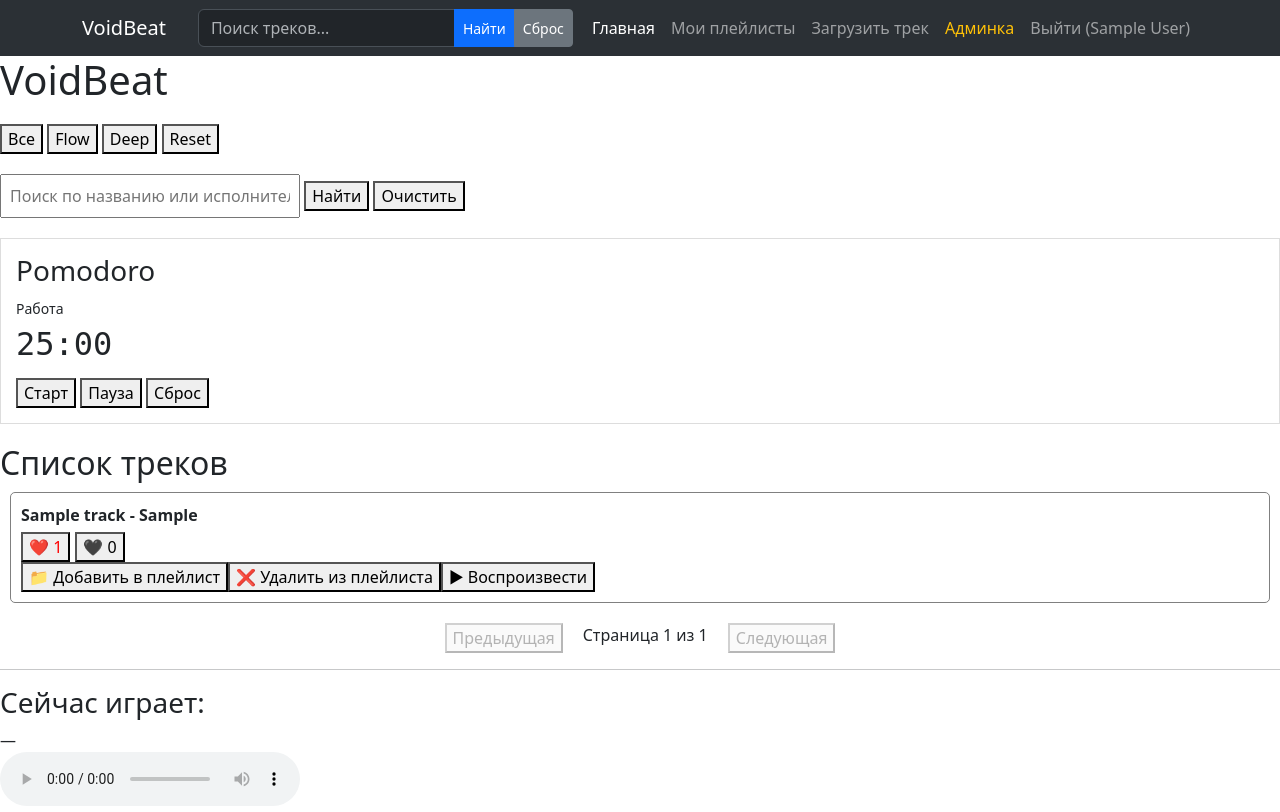
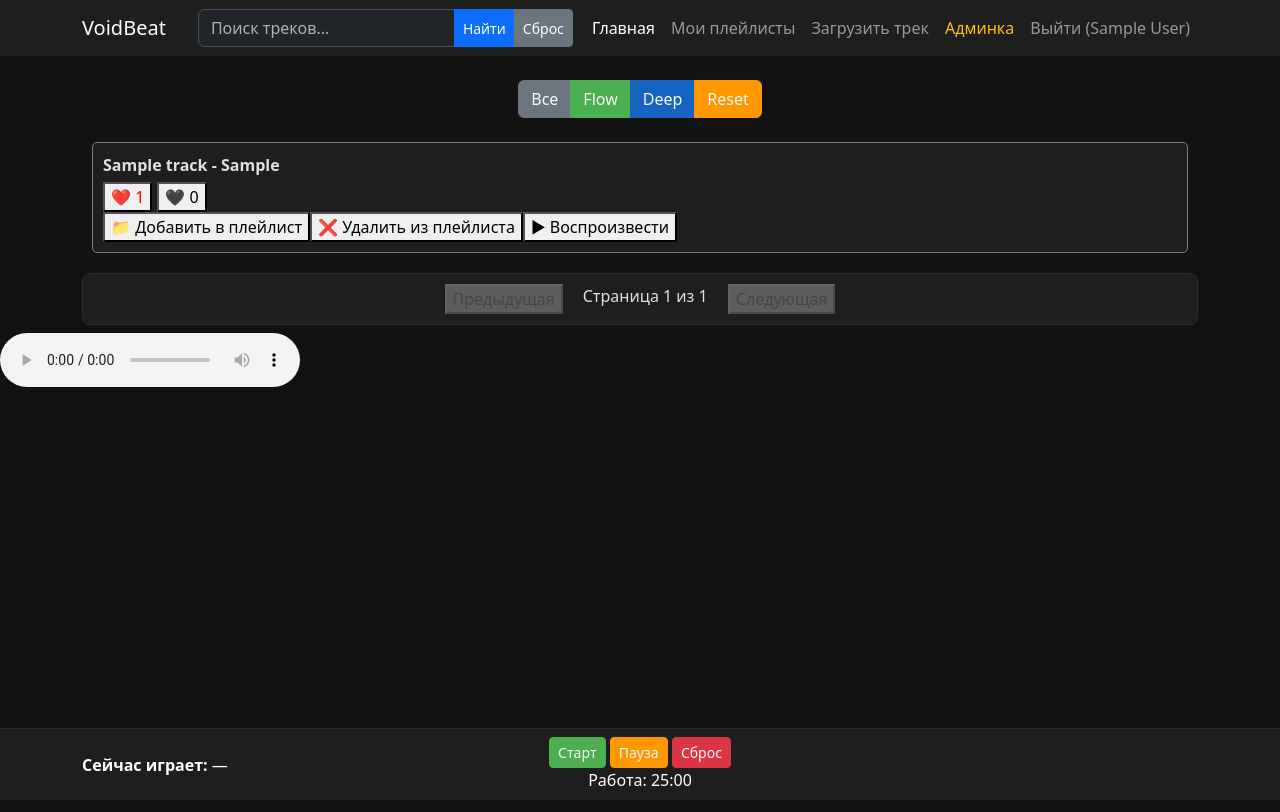
Before and after one commit to Arsionix/VoidBeat, a Flask app: page / in a window 1280 px wide. After the commit the page ends 786 px from the top, so only its background shows below. Run offline with Flask 3, Linux system fonts and the light colour scheme; a user stored in the database is signed in; tables that the repository leaves empty hold one stand-in row (values such as "Sample post").

Commit message:
wip: базовый шаблон главной страницы (в разработке)

```diff
--- /dev/null
+++ b/static/css/style.css
@@ -0,0 +1,45 @@
+body {
+    background-color: #121212;
+    color: #E0E0E0;
+}
+
+.navbar {
+    background-color: #1E1E1E !important;
+}
+
+.mode-btn[data-mode="flow"] {
+    background-color: #4CAF50;
+    border-color: #4CAF50;
+}
+
+.mode-btn[data-mode="deep"] {
+    background-color: #1565C0;
+    border-color: #1565C0;
+}
+
+.mode-btn[data-mode="reset"] {
+    background-color: #FF9800;
+    border-color: #FF9800;
+}
+
+.mode-btn[data-mode="all"] {
+    background-color: #6c757d;
+    border-color: #6c757d;
+}
+
+#track-list > div {
+    background-color: #1E1E1E;
+    border: 1px solid #2D2D2D;
+    border-radius: 8px;
+    margin-bottom: 8px;
+    padding: 10px;
+}
+
+.fixed-bottom {
+    background-color: #1E1E1E !important;
+    border-top: 1px solid #2D2D2D;
+}
+
+#pomodoro-start { background-color: #4CAF50; border-color: #4CAF50; }
+#pomodoro-pause { background-color: #FF9800; border-color: #FF9800; }
+#pomodoro-reset { background-color: #dc3545; border-color: #dc3545; }
--- a/static/js/main.js
+++ b/static/js/main.js
@@ -165,8 +165,8 @@ function setupModeFilter() {
 
     modeBtns.forEach(btn => {
         btn.onclick = function() {
-            modeBtns.forEach(b => b.style.backgroundColor = '');
-            this.style.backgroundColor = '#ddd';
+            modeBtns.forEach(b => b.style.color = '');
+            this.style.color = '#000000';
 
             currentMode = this.dataset.mode;
             currentPage = 1;
--- a/templates/base.html
+++ b/templates/base.html
@@ -5,6 +5,7 @@
     <meta name="viewport" content="width=device-width, initial-scale=1">
     <title>VoidBeat</title>
     <link href="https://cdn.jsdelivr.net/npm/bootstrap@5.3.8/dist/css/bootstrap.min.css" rel="stylesheet" integrity="sha384-sRIl4kxILFvY47J16cr9ZwB07vP4J8+LH7qKQnuqkuIAvNWLzeN8tE5YBujZqJLB" crossorigin="anonymous">
+    <link rel="stylesheet" href="{{ url_for('static', filename='css/style.css') }}">
   </head>
 </head>
 <body>
--- a/templates/main.html
+++ b/templates/main.html
@@ -1,49 +1,42 @@
 {% extends "base.html" %}
 
 {% block content %}
-<h1>VoidBeat</h1>
+<div class="container mt-4">
+    <div class="text-center mb-4">
+        <div class="btn-group">
+            <button class="btn btn-outline-light mode-btn" data-mode="all">Все</button>
+            <button class="btn btn-outline-light mode-btn" data-mode="flow">Flow</button>
+            <button class="btn btn-outline-light mode-btn" data-mode="deep">Deep</button>
+            <button class="btn btn-outline-light mode-btn" data-mode="reset">Reset</button>
+        </div>
+    </div>
 
-<div style="margin: 20px 0;">
-    <button class="mode-btn" data-mode="all">Все</button>
-    <button class="mode-btn" data-mode="flow">Flow</button>
-    <button class="mode-btn" data-mode="deep">Deep</button>
-    <button class="mode-btn" data-mode="reset">Reset</button>
+    <div id="track-list"></div>
 </div>
 
-<div style="margin: 20px 0;">
-    <input type="text" id="search-input" placeholder="Поиск по названию или исполнителю..." style="width: 300px; padding: 8px;">
-    <button id="search-btn">Найти</button>
-    <button id="clear-search">Очистить</button>
-</div>
+<audio id="player" controls></audio>
 
-<div style="margin: 20px 0; padding: 15px; border: 1px solid #ddd;">
-    <h3>Pomodoro</h3>
-    <div>
-        <span id="timerMode" style="font-size: 14px;">Работа</span>
-        <div>
-            <span id="timer" style="font-size: 32px; font-family: monospace;">25:00</span>
+<div class="fixed-bottom bg-dark text-white p-2">
+    <div class="container">
+        <div class="row align-items-center">
+            <div class="col-md-4">
+                <strong>Сейчас играет:</strong> <span id="current-track">—</span>
+            </div>
+            <div class="col-md-4 text-center">
+                <button id="pomodoro-start" onclick="pomodoroStart()" class="btn btn-sm btn-outline-light">Старт</button>
+                <button id="pomodoro-pause" onclick="pomodoroPause()" class="btn btn-sm btn-outline-light">Пауза</button>
+                <button id="pomodoro-reset" onclick="pomodoroReset()" class="btn btn-sm btn-outline-light">Сброс</button>
+                <div><span id="timer-mode">Работа</span>: <span id="timer">25:00</span></div>
+            </div>
         </div>
-    </div>
-    <div style="margin-top: 10px;">
-        <button onclick="pomodoroStart()">Старт</button>
-        <button onclick="pomodoroPause()">Пауза</button>
-        <button onclick="pomodoroReset()">Сброс</button>
     </div>
 </div>
 
-<div id="pomodoro-notification" style="display: none; margin: 10px 0; padding: 10px; border: 1px solid #ccc; background-color: #f9f9f9;">
+<div id="pomodoro-notification" style="display:none; position:fixed; top:50%; left:50%; transform:translate(-50%,-50%); background:#1E1E1E; color:white; padding:20px; border-radius:10px; z-index:1000;">
     <p id="notification-message"></p>
-    <button onclick="pomodoroConfirm()" id="notification-ok">OK</button>
-    <button onclick="pomodoroCancel()" id="notification-cancel">Отмена</button>
+    <button id="notification-confirm" onclick="pomodoroConfirm()" class="btn btn-success btn-sm">Да</button>
+    <button id="notification-cancel" onclick="pomodoroCancel()" class="btn btn-danger btn-sm">Нет</button>
 </div>
-
-<h2>Список треков</h2>
-<div id="track-list"></div>
-
-<hr>
-<h3>Сейчас играет:</h3>
-<div id="current-track">—</div>
-<audio id="player" controls></audio>
 
 <script src="{{ url_for('static', filename='js/pomodoro.js') }}"></script>
 <script src="{{ url_for('static', filename='js/likes.js') }}"></script>
```
